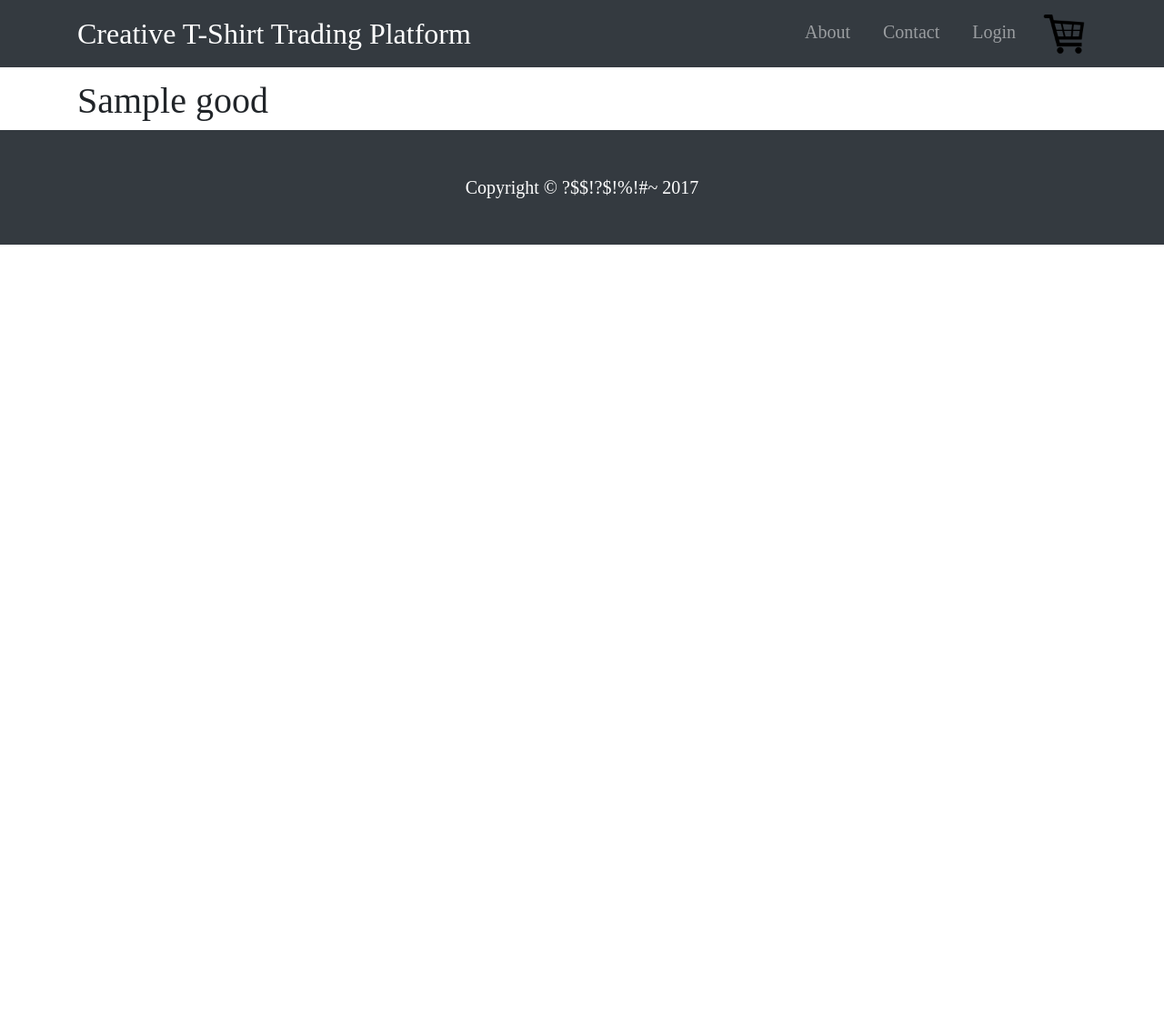
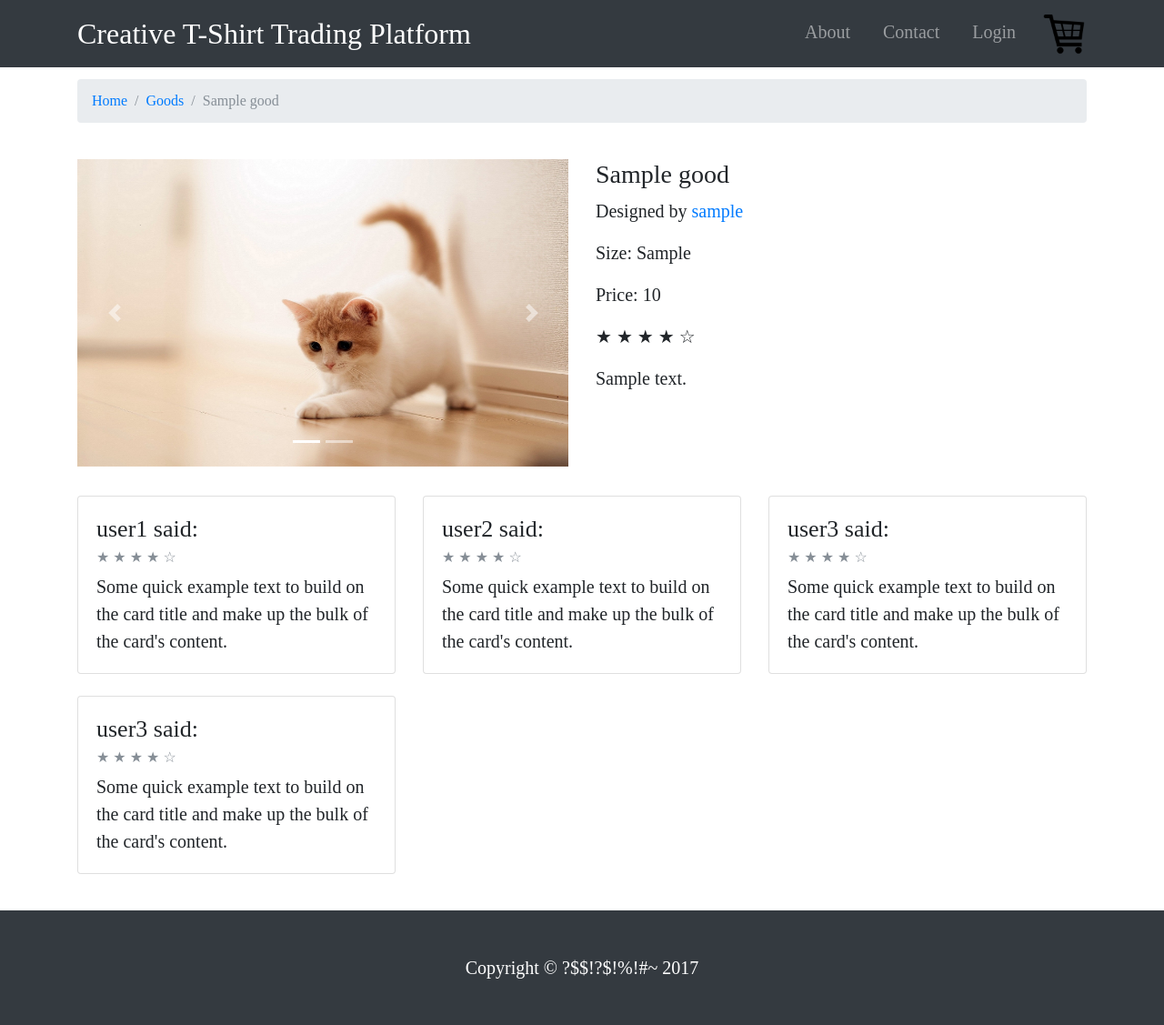
Before and after one commit to CykuTW/DB_T-shirt_trading_system, a Flask app: page /goods/1 in a window 1280 px wide. Shown: the whole page at 91% size. Before the commit the page ends 269 px from the top, so only its background shows below. Run offline with Flask 2, Linux system fonts and the light colour scheme; tables that the repository leaves empty hold one stand-in row (values such as "Sample post"); parts of the project's set-up code (start-up, migrations or seed data) failed here and were passed over; some libraries are stand-ins or nearby versions.

Commit message:
feat(templates/goods/detail): update template

```diff
--- a/templates/goods/detail.html
+++ b/templates/goods/detail.html
@@ -8,7 +8,92 @@
 <div class="container">
   <div class="row">
     <div class="col-lg-12">
-      <h1>{{ good.name }}</h1>
+      <nav aria-label="breadcrumb" role="navigation">
+        <ol class="breadcrumb">
+          <li class="breadcrumb-item"><a href="#">Home</a></li>
+          <li class="breadcrumb-item"><a href="#">Goods</a></li>
+          <li class="breadcrumb-item active" aria-current="page">{{ good.name }}</li>
+        </ol>
+      </nav>
+    </div>
+  </div>
+  <div class="row">
+    <div class="col-lg-6">
+      <div id="carouselExampleIndicators" class="carousel slide my-4" data-ride="carousel">
+        <ol class="carousel-indicators">
+          <li data-target="#carouselExampleIndicators" data-slide-to="0" class="active"></li>
+          <li data-target="#carouselExampleIndicators" data-slide-to="1"></li>
+        </ol>
+        <div class="carousel-inner" role="listbox">
+          <div class="carousel-item active">
+            <img class="d-block img-fluid" src="{{ url_for('static', filename='images/cat.jpg') }}" alt="First slide">
+          </div>
+          <div class="carousel-item">
+            <img class="d-block img-fluid" src="{{ url_for('static', filename='images/cat3.jpg') }}" alt="Second slide">
+          </div>
+        </div>
+        <a class="carousel-control-prev" href="#carouselExampleIndicators" role="button" data-slide="prev">
+          <span class="carousel-control-prev-icon" aria-hidden="true"></span>
+          <span class="sr-only">Previous</span>
+        </a>
+        <a class="carousel-control-next" href="#carouselExampleIndicators" role="button" data-slide="next">
+          <span class="carousel-control-next-icon" aria-hidden="true"></span>
+          <span class="sr-only">Next</span>
+        </a>
+      </div>
+    </div>
+    <div class="col-lg-6">
+      <div style="margin-top: 1.5rem">
+        <h3>{{ good.name }}</h3>
+        <p>Designed by <a href="/membership/{{ good.author.id }}">{{ good.author.username }}</a></p>
+        <p>Size: {{ good.type.size }}</p>
+        <p>Price: {{ good.type.price }}</p>
+        <p>&#9733; &#9733; &#9733; &#9733; &#9734;</p>
+        <p style="white-space: pre-wrap;">{{ good.description }}</p>
+      </div>
+    </div>
+  </div>
+  <style>
+    .card-comment {
+      margin-bottom: 1.5rem;
+    }
+  </style>
+  <div class="row" style="margin-top: 0.5rem; margin-bottom: 1rem;">
+    <div class="col-lg-4 card-comment">
+        <div class="card">
+          <div class="card-body">
+            <h4 class="card-title">user1 said:</h4>
+            <h6 class="card-subtitle mb-2 text-muted">&#9733; &#9733; &#9733; &#9733; &#9734;</h6>
+            <p class="card-text">Some quick example text to build on the card title and make up the bulk of the card's content.</p>
+          </div>
+        </div>
+    </div>
+    <div class="col-lg-4 card-comment">
+      <div class="card">
+        <div class="card-body">
+          <h4 class="card-title">user2 said:</h4>
+          <h6 class="card-subtitle mb-2 text-muted">&#9733; &#9733; &#9733; &#9733; &#9734;</h6>
+          <p class="card-text">Some quick example text to build on the card title and make up the bulk of the card's content.</p>
+        </div>
+      </div>
+    </div>
+    <div class="col-lg-4 card-comment">
+      <div class="card">
+        <div class="card-body">
+          <h4 class="card-title">user3 said:</h4>
+          <h6 class="card-subtitle mb-2 text-muted">&#9733; &#9733; &#9733; &#9733; &#9734;</h6>
+          <p class="card-text">Some quick example text to build on the card title and make up the bulk of the card's content.</p>
+        </div>
+      </div>
+    </div>
+    <div class="col-lg-4 card-comment">
+      <div class="card">
+        <div class="card-body">
+          <h4 class="card-title">user3 said:</h4>
+          <h6 class="card-subtitle mb-2 text-muted">&#9733; &#9733; &#9733; &#9733; &#9734;</h6>
+          <p class="card-text">Some quick example text to build on the card title and make up the bulk of the card's content.</p>
+        </div>
+      </div>
     </div>
   </div>
 </div>
```
